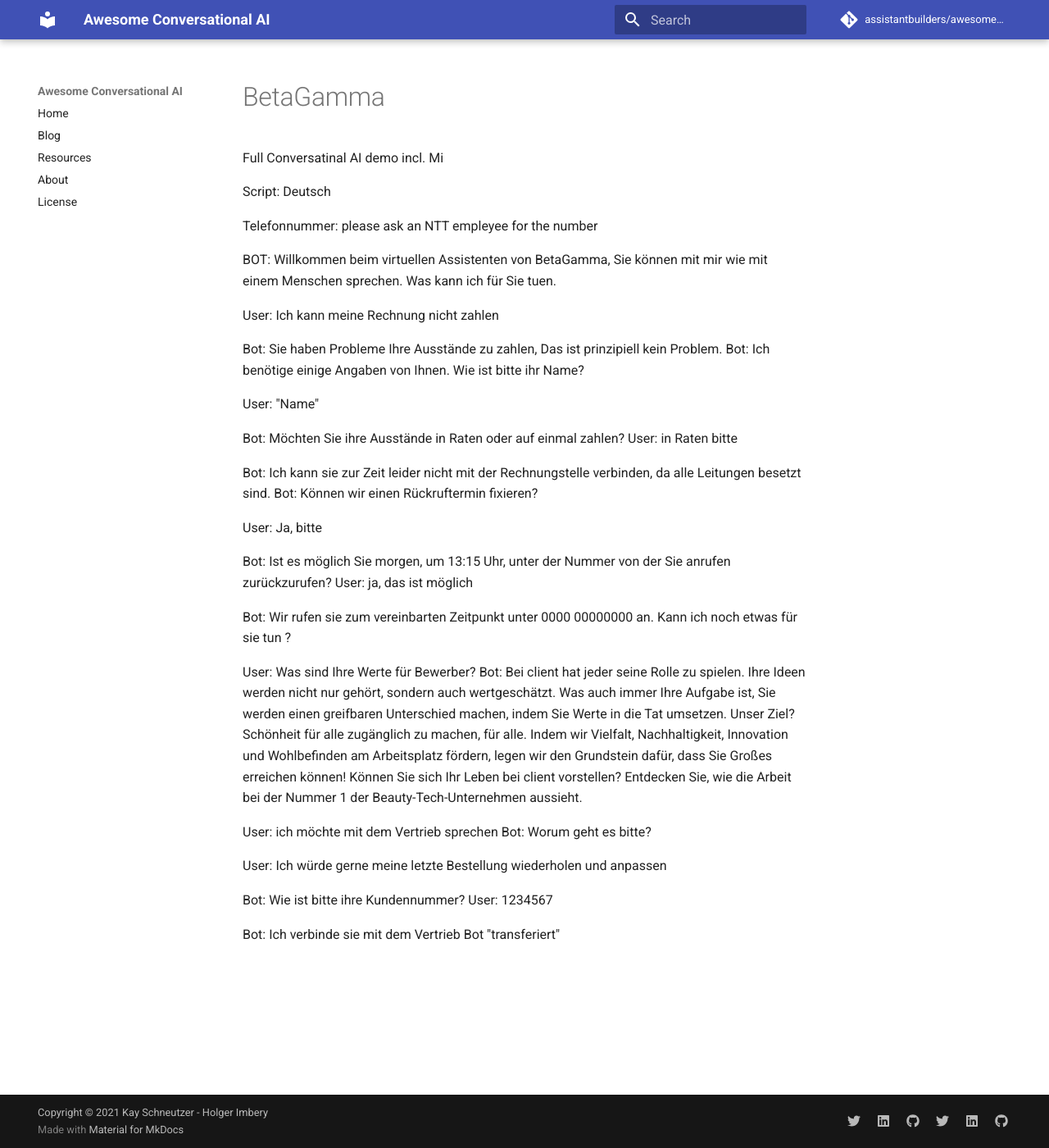
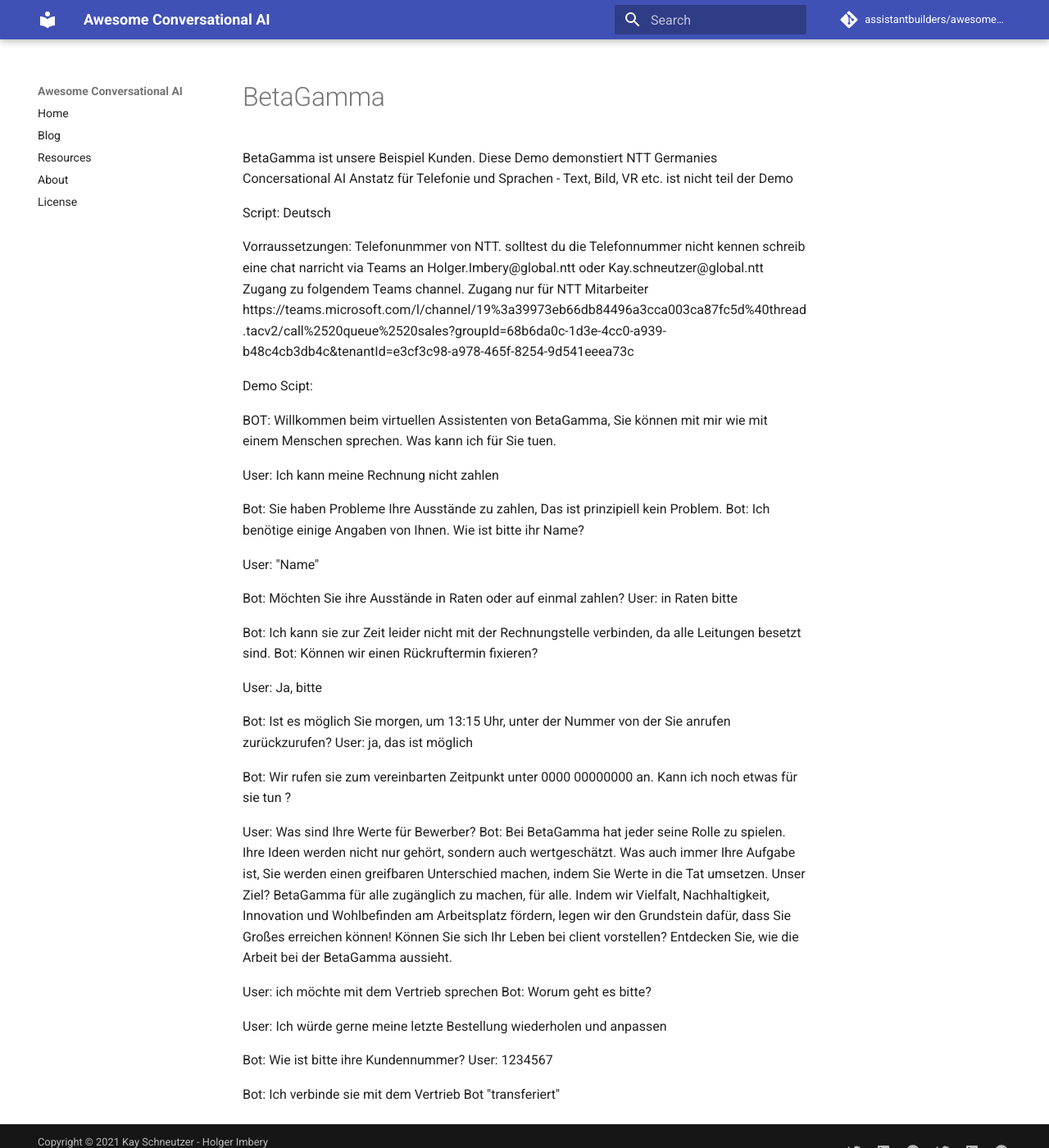
Before and after one commit to assistantbuilders/awesome-conversational-ai, an MkDocs documentation site: the page built from docs/BetaGamma.md, in a window 1280 px wide and 1400 px high. Shown: the whole window at 82% size. Built offline with MkDocs 1.6.1 and Material for MkDocs 9.7.7, drawn with Linux system fonts in a browser that asks for light colours; comment, search, counter and statistics services are not loaded.

Commit message:
Update the script

```diff
--- a/docs/BetaGamma.md
+++ b/docs/BetaGamma.md
@@ -1,9 +1,13 @@
-Full Conversatinal AI demo incl. Mi
+BetaGamma ist unsere Beispiel Kunden. Diese Demo demonstiert NTT Germanies Concersational AI Anstatz für Telefonie und Sprachen - Text, Bild, VR etc. ist nicht teil der Demo
 
 Script:
 Deutsch
 
-Telefonnummer: please ask an NTT empleyee for the number
+Vorraussetzungen:
+Telefonunmmer von NTT. solltest du die Telefonnummer nicht kennen schreib eine chat narricht via Teams an  Holger.Imbery@global.ntt oder Kay.schneutzer@global.ntt
+Zugang zu folgendem Teams channel. Zugang nur für NTT Mitarbeiter  https://teams.microsoft.com/l/channel/19%3a39973eb66db84496a3cca003ca87fc5d%40thread.tacv2/call%2520queue%2520sales?groupId=68b6da0c-1d3e-4cc0-a939-b48c4cb3db4c&tenantId=e3cf3c98-a978-465f-8254-9d541eeea73c
+
+Demo Scipt:
 
 BOT: Willkommen beim virtuellen Assistenten von BetaGamma, Sie können mit mir wie mit einem Menschen sprechen. Was kann ich für Sie tuen.
 
@@ -29,10 +33,10 @@
 Kann ich noch etwas für sie tun ?
 
 User: Was sind Ihre Werte für Bewerber?
-Bot: Bei client hat jeder seine Rolle zu spielen. Ihre Ideen werden nicht nur gehört, sondern auch wertgeschätzt.
-Was auch immer Ihre Aufgabe ist, Sie werden einen greifbaren Unterschied machen, indem Sie Werte in die Tat umsetzen. Unser Ziel? Schönheit für alle zugänglich zu machen, für alle.
+Bot: Bei BetaGamma hat jeder seine Rolle zu spielen. Ihre Ideen werden nicht nur gehört, sondern auch wertgeschätzt.
+Was auch immer Ihre Aufgabe ist, Sie werden einen greifbaren Unterschied machen, indem Sie Werte in die Tat umsetzen. Unser Ziel? BetaGamma für alle zugänglich zu machen, für alle.
 Indem wir Vielfalt, Nachhaltigkeit, Innovation und Wohlbefinden am Arbeitsplatz fördern, legen wir den Grundstein dafür, dass Sie Großes erreichen können!
-Können Sie sich Ihr Leben bei client vorstellen? Entdecken Sie, wie die Arbeit bei der Nummer 1 der Beauty-Tech-Unternehmen aussieht.
+Können Sie sich Ihr Leben bei client vorstellen? Entdecken Sie, wie die Arbeit bei der BetaGamma aussieht.
 
 User: ich möchte mit dem Vertrieb sprechen
 Bot: Worum geht es bitte?
```
